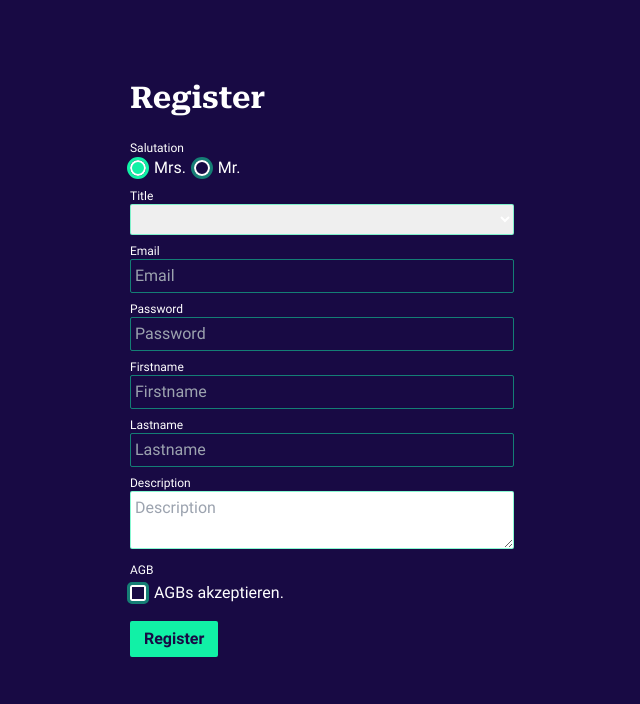
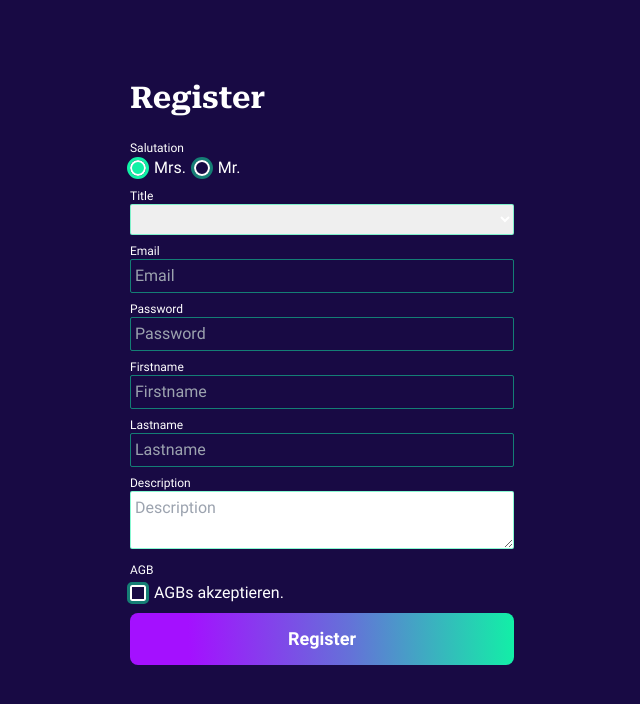
Before and after one commit to carlobeckmann2602/portfolio-tracker, a Next.js app in the folder web/: page /register in a window 1280 px wide. Shown: the top 704 px of the page, without its empty margins (318-958 px from the left). Built offline with nearby package versions, Linux system fonts and the light colour scheme.

Commit message:
Update button styles to match design spec

```diff
--- a/web/components/button.tsx
+++ b/web/components/button.tsx
@@ -1,27 +1,79 @@
 import React from "react";
+import cn from "classnames";
+import Link from "next/link";
 
-export type ButtonProps = {
-  style?: string;
-  type?: "button" | "submit" | "reset";
+type HtmlButtonProps = React.DetailedHTMLProps<
+  React.ButtonHTMLAttributes<HTMLButtonElement>,
+  HTMLButtonElement
+>;
+type LinkProps = React.PropsWithChildren<{ href: string; className?: string }>;
+
+type BaseButtonProps = HtmlButtonProps | LinkProps;
+
+const isLinkProps = (props: any): props is LinkProps => !!props.href;
+
+const ButtonBase: React.FC<BaseButtonProps> = (props) => {
+  const className = cn(
+    "text-center text-lg font-semibold rounded-lg w-full p-3 hover:underline",
+    props.className
+  );
+
+  return isLinkProps(props) ? (
+    <Link {...props} className={className} />
+  ) : (
+    <button {...props} className={className} />
+  );
 };
 
-export const Button = ({
-  style = "primary",
-  type = "button",
-  children,
-}: React.PropsWithChildren<ButtonProps>) => {
-  const primaryStyles =
-    "bg-highlight1 text-back hover:bg-back hover:text-highlight1";
-  const secondaryStyles =
-    "bg-white text-highlight1 hover:bg-highlight1 hover:text-white";
+const DefaultButton: React.FC<BaseButtonProps> = (props) => (
+  <ButtonBase
+    {...props}
+    className={cn("border-2 border-front", props.className)}
+  />
+);
 
-  return (
-    <button
-      type={type}
-      className={`relative my-2 px-3 py-1 rounded-sm text-base font-bold border-2 border-solid border-highlight1
-        ${style === "primary" ? primaryStyles : secondaryStyles}`}
-    >
-      {children}
-    </button>
-  );
+const Highlight1Button: React.FC<BaseButtonProps> = (props) => (
+  <ButtonBase
+    {...props}
+    className={cn(
+      "bg-gradient-to-r from-highlight1-offset to-highlight1-offset via-highlight1 text-back",
+      props.className
+    )}
+  />
+);
+
+const Highlight2Button: React.FC<BaseButtonProps> = (props) => (
+  <ButtonBase
+    {...props}
+    className={cn(
+      "bg-gradient-to-r from-highlight2-offset to-highlight2-offset via-highlight2",
+      props.className
+    )}
+  />
+);
+
+const HighlightMixButton: React.FC<BaseButtonProps> = (props) => (
+  <ButtonBase
+    {...props}
+    className={cn(
+      // "bg-gradient-to-r from-highlight2 to-highlight1",
+      "bg-falloff-highlight-mix",
+      props.className
+    )}
+  />
+);
+
+export type ButtonProps = BaseButtonProps & { look?: number };
+
+export const Button: React.FC<ButtonProps> = ({ look, ...props }) => {
+  switch (look) {
+    case 1:
+      return <Highlight1Button {...props} />;
+    case 2:
+      return <Highlight2Button {...props} />;
+    case 3:
+      return <HighlightMixButton {...props} />;
+    default:
+      return <DefaultButton {...props} />;
+  }
 };
--- a/web/components/portfolio/stock-details.tsx
+++ b/web/components/portfolio/stock-details.tsx
@@ -5,6 +5,7 @@ import {
   stringifyCurrencyValue,
   useStockHoldingMutation,
 } from "../../lib/backend";
+import { Button } from "../button";
 import { TrendIcon } from "../stock/trend_icon";
 
 const TableRow = ({ children }: React.PropsWithChildren) => (
@@ -68,7 +69,8 @@ export function StockDetails({ holding }: { holding: StockHolding }) {
   React.useEffect(() => setCount(holding.amount), [holding]);
 
   return (
-    <div className="xs:px-4 sm:px-6 flex flex-col gap-6">
+    <div className="xs:px-4 sm:px-6 flex flex-col gap-12">
+      <div className="flex flex-col gap-6">
         <div className="flex items-center gap-4">
           <TrendIcon trend={0} />
           <div>
@@ -90,12 +92,13 @@ export function StockDetails({ holding }: { holding: StockHolding }) {
             <CounterInput value={count} onChange={setAmount} min={1} />
           </TableRow>
         </div>
-      <button
-        className="text-lg rounded-md border border-front w-full p-4"
-        onClick={removeHolding}
-      >
-        Remove stock
-      </button>
+      </div>
+      <div className="flex flex-col gap-4">
+        <Button onClick={removeHolding}>Remove stock</Button>
+        <Button href="/settings" look={1}>
+          Personal settings
+        </Button>
+      </div>
     </div>
   );
 }
--- a/web/package.json
+++ b/web/package.json
@@ -8,6 +8,7 @@
   },
   "dependencies": {
     "@tanstack/react-query": "^4.16.1",
+    "classnames": "^2.3.2",
     "next": "^13",
     "next-pwa": "^5.6.0",
     "react": "^18.2.0",
--- a/web/pages/index.tsx
+++ b/web/pages/index.tsx
@@ -1,7 +1,6 @@
 import type { NextPage } from "next";
 import { Helmet } from "../components/helmet";
 import { CenterSection } from "../components/center-section";
-import { PageHeading } from "../components/page-heading";
 import Portfolio from "../components/portfolio";
 import { useEffect } from "react";
 import { useRouter } from "next/router";
--- a/web/pages/login.tsx
+++ b/web/pages/login.tsx
@@ -31,7 +31,9 @@ const Login: NextPage = () => {
         >
           <Input type="email" name="email" label="Email" />
           <Input type="password" name="password" label="Password" />
-          <Button type="submit">Login</Button>
+          <Button type="submit" look={3}>
+            Login
+          </Button>
         </form>
         <Link href="/register">No account yet? Register here.</Link>
       </CenterSection>
--- a/web/pages/register.tsx
+++ b/web/pages/register.tsx
@@ -11,7 +11,7 @@ import { PageHeading } from "../components/page-heading";
 import { useRegistration } from "../lib/backend";
 
 const Register: NextPage = () => {
-  const registration = useRegistration()
+  const registration = useRegistration();
 
   return (
     <>
@@ -33,7 +33,7 @@ const Register: NextPage = () => {
               password,
               firstName,
               lastName,
-            })
+            });
           }}
         >
           <RadioSet
@@ -48,12 +48,33 @@ const Register: NextPage = () => {
             nullable
           />
           <Input type="email" name="email" label="Email" placeholder="Email" />
-          <Input type="password" name="password" label="Password" placeholder="Password" />
-          <Input type="text" name="firstname" label="Firstname" placeholder="Firstname" />
-          <Input type="text" name="lastname" label="Lastname" placeholder="Lastname"/>
-          <TextArea name="description" label="Description" placeholder="Description" />
+          <Input
+            type="password"
+            name="password"
+            label="Password"
+            placeholder="Password"
+          />
+          <Input
+            type="text"
+            name="firstname"
+            label="Firstname"
+            placeholder="Firstname"
+          />
+          <Input
+            type="text"
+            name="lastname"
+            label="Lastname"
+            placeholder="Lastname"
+          />
+          <TextArea
+            name="description"
+            label="Description"
+            placeholder="Description"
+          />
           <Checkbox name="agb" label="AGB" text="AGBs akzeptieren."></Checkbox>
-          <Button type="submit">Register</Button>
+          <Button type="submit" look={3}>
+            Register
+          </Button>
         </form>
       </CenterSection>
     </>
--- a/web/tailwind.config.js
+++ b/web/tailwind.config.js
@@ -44,6 +44,8 @@ module.exports = {
       backgroundImage: {
         "falloff-soft":
           "linear-gradient(180deg, rgba(255, 255, 255, 0.15) 0%, rgba(255, 255, 255, 0.143371) 38.02%, rgba(255, 255, 255, 0) 100%)",
+        "falloff-highlight-mix":
+          "linear-gradient(87.54deg, #A410FF 15.44%, #6472D8 57.36%, #11F1A6 100.38%)",
       },
     },
   },
```
Also changed, not shown: 1 other file (tests, documents, lock files or other folders). Lines whose indentation alone changed are shown as unchanged.
